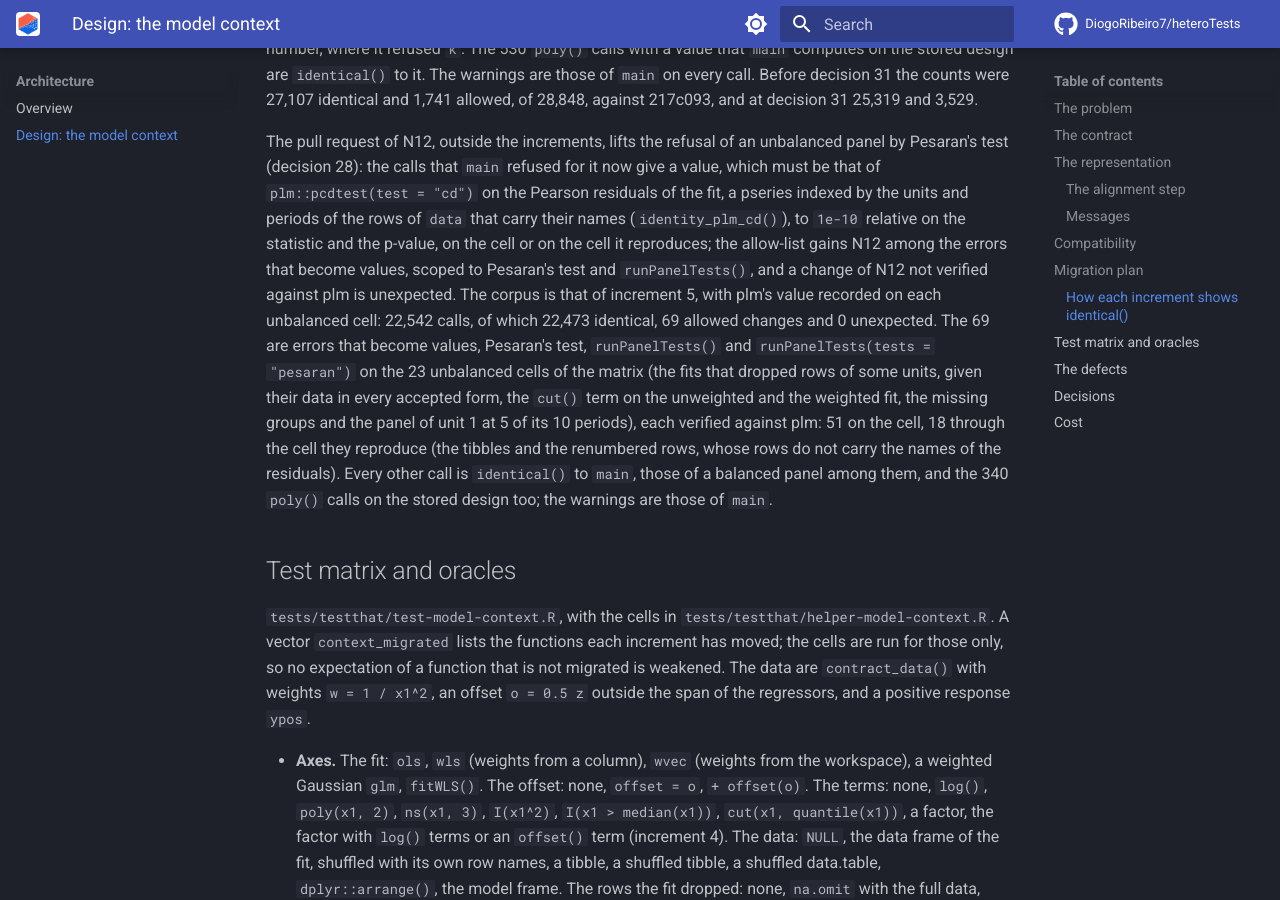
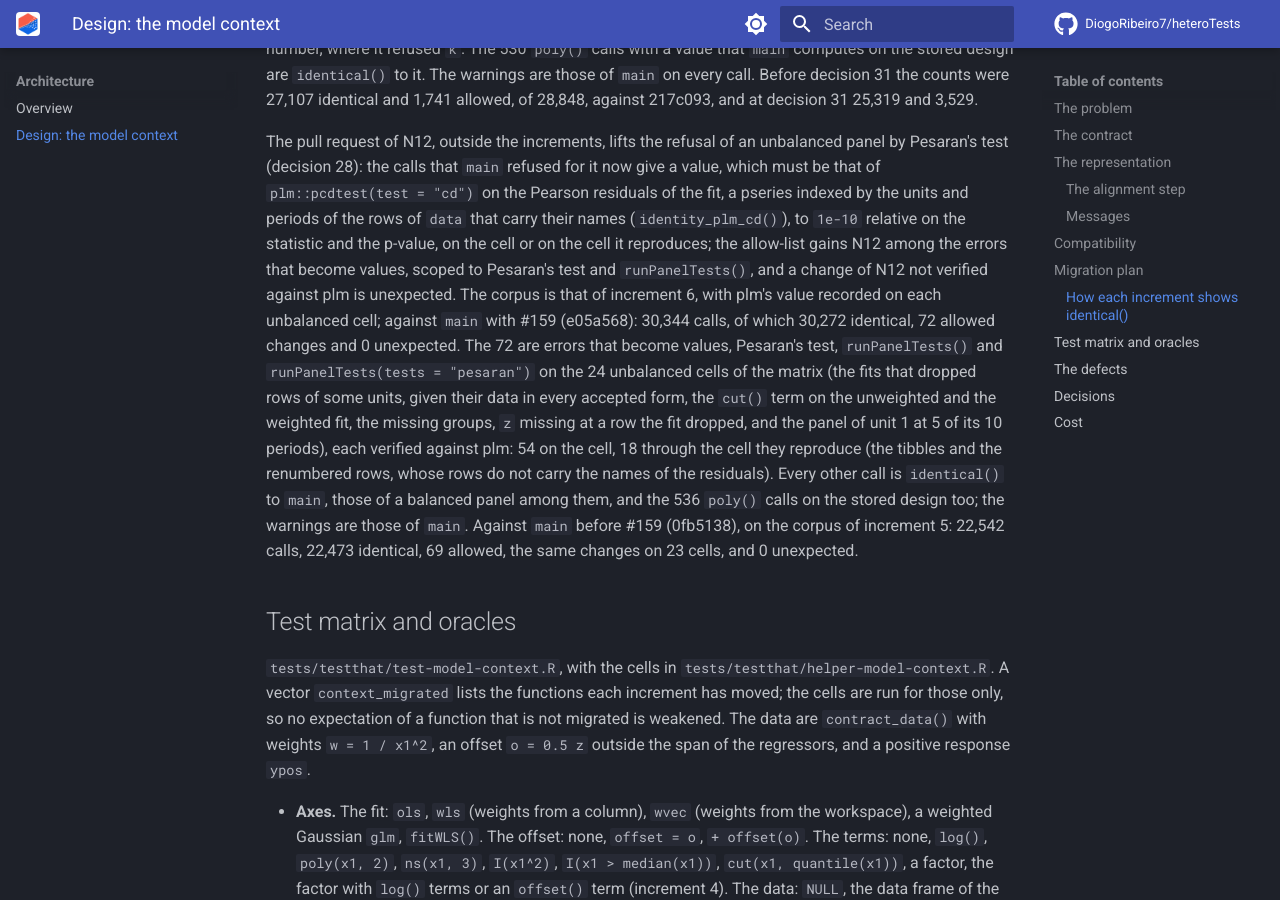
Before and after one commit to DiogoRibeiro7/heteroTests, an MkDocs documentation site: the page built from docs/design/model-context.md, in a window 1280 px wide and 900 px high, scrolled down 28393 px. Built offline with MkDocs 1.6.1 and Material for MkDocs 9.7.7, drawn with Linux system fonts in a browser that asks for light colours; comment, search, counter and statistics services are not loaded.

Commit message:
Give the identity counts of N12 against main with increment 6
Rerun of scripts/model-context-identity.R after the rebase onto #159: 30,344 calls, 30,272 identical, 72 allowed, 0 unexpected; the 72 are Pesaran's test and runPanelTests() on the 24 unbalanced cells, each verified against plm::pcdtest().

```diff
--- a/docs/design/model-context.md
+++ b/docs/design/model-context.md
@@ -1100,18 +1100,22 @@ names (`identity_plm_cd()`), to `1e-10` relative on the statistic and the
 p-value, on the cell or on the cell it reproduces; the allow-list gains N12
 among the errors that become values, scoped to Pesaran's test and
 `runPanelTests()`, and a change of N12 not verified against plm is
-unexpected. The corpus is that of increment 5, with plm's value recorded on
-each unbalanced cell: 22,542 calls, of which 22,473 identical, 69 allowed
-changes and 0 unexpected. The 69 are errors that become values, Pesaran's
-test, `runPanelTests()` and `runPanelTests(tests = "pesaran")` on the 23
-unbalanced cells of the matrix (the fits that dropped rows of some units,
-given their data in every accepted form, the `cut()` term on the unweighted
-and the weighted fit, the missing groups and the panel of unit 1 at 5 of its
-10 periods), each verified against plm: 51 on the cell, 18 through the cell
-they reproduce (the tibbles and the renumbered rows, whose rows do not carry
-the names of the residuals). Every other call is `identical()` to `main`,
-those of a balanced panel among them, and the 340 `poly()` calls on the
-stored design too; the warnings are those of `main`.
+unexpected. The corpus is that of increment 6, with plm's value recorded on
+each unbalanced cell; against `main` with #159 (e05a568): 30,344 calls, of
+which 30,272 identical, 72 allowed changes and 0 unexpected. The 72 are
+errors that become values, Pesaran's test, `runPanelTests()` and
+`runPanelTests(tests = "pesaran")` on the 24 unbalanced cells of the matrix
+(the fits that dropped rows of some units, given their data in every
+accepted form, the `cut()` term on the unweighted and the weighted fit, the
+missing groups, `z` missing at a row the fit dropped, and the panel of unit 1
+at 5 of its 10 periods), each verified against plm: 54 on the cell, 18
+through the cell they reproduce (the tibbles and the renumbered rows, whose
+rows do not carry the names of the residuals). Every other call is
+`identical()` to `main`, those of a balanced panel among them, and the 536
+`poly()` calls on the stored design too; the warnings are those of `main`.
+Against `main` before #159 (0fb5138), on the corpus of increment 5: 22,542
+calls, 22,473 identical, 69 allowed, the same changes on 23 cells, and 0
+unexpected.
 
 ## Test matrix and oracles
 
```
